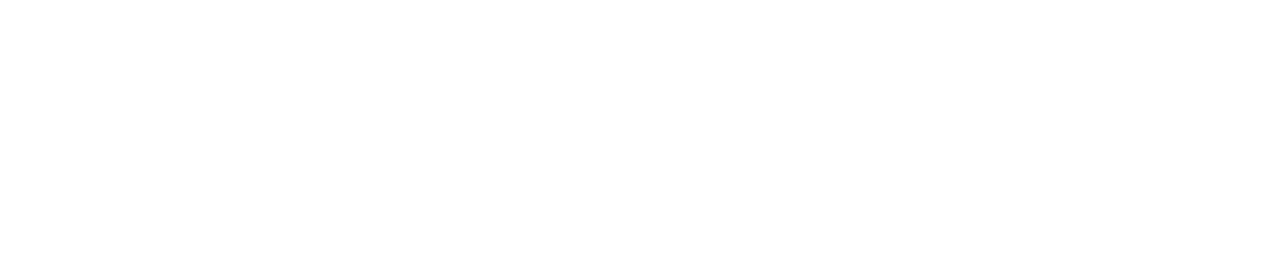
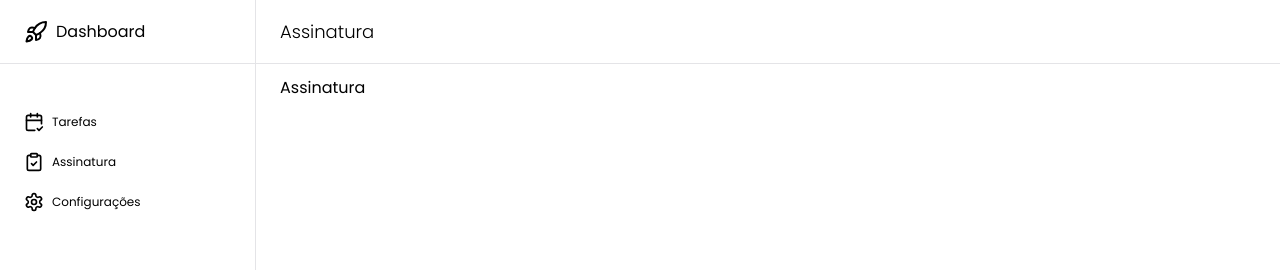
Before and after one commit to WanderAmaral/micro-saas, a Next.js app: page /app/signature in a window 1280 px wide. Before the commit this address had no page. Shown: the top 270 px of the page. Built offline with nearby package versions, Linux system fonts and the light colour scheme; no server answers; sample sign-in values are in the browser's storage.

Commit message:
feat: add page signature

```diff
--- a/src/app/app/_components/main-sidebar.tsx
+++ b/src/app/app/_components/main-sidebar.tsx
@@ -14,6 +14,7 @@
 import { Session } from "next-auth";
 import { usePathname } from "next/navigation";
 import UserDropDown from "./user-dropdown";
+import { ClipboardCheck } from 'lucide-react';
 
 type UserProps = {
   user: Session["user"];
@@ -39,6 +40,13 @@
                 <DashboardSidebarNavLink href="/app" active={isActive("/app")}>
                   <CalendarCheck2 size={20} />
                   Tarefas
+                </DashboardSidebarNavLink>
+                <DashboardSidebarNavLink
+                  href="/app/signature"
+                  active={isActive("/app/settings")}
+                >
+                  <ClipboardCheck size={20}/>
+                  Assinatura
                 </DashboardSidebarNavLink>
                 <DashboardSidebarNavLink
                   href="/app/settings"
--- /dev/null
+++ b/src/app/app/signature/page.tsx
@@ -0,0 +1,19 @@
+import {
+    DashboardPage,
+    DashboardPageHeader,
+    DashboardPageHeaderTitle,
+    DashboardPageMain,
+  } from "@/components/dashboard/page";
+
+  const Signature = () => {
+    return (
+      <DashboardPage>
+        <DashboardPageHeader>
+          <DashboardPageHeaderTitle>Assinatura</DashboardPageHeaderTitle>
+        </DashboardPageHeader>
+        <DashboardPageMain>Assinatura</DashboardPageMain>
+      </DashboardPage>
+    );
+  };
+
+  export default Signature;
```
